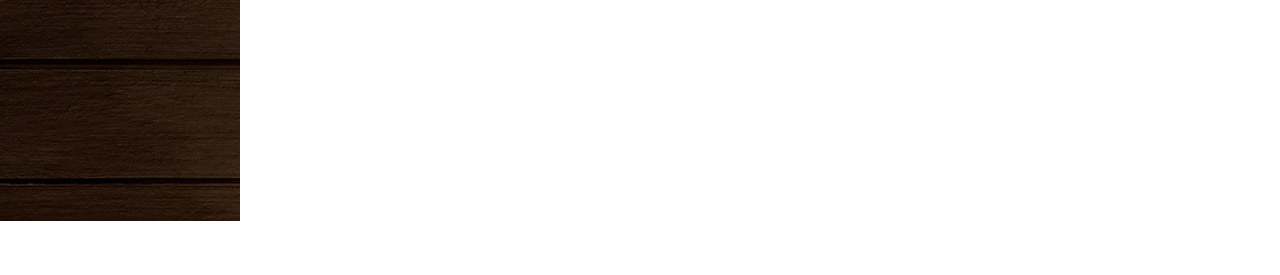
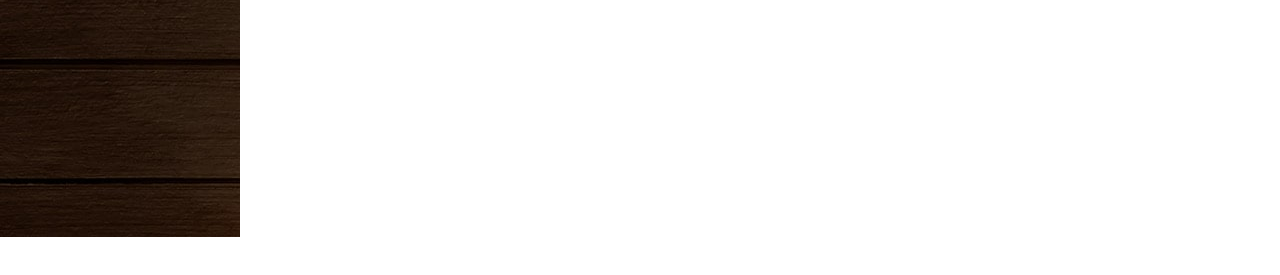
Before and after one commit to asifzeynalov/shopio-ecommerce, a website: page shopiyo.html in a window 1280 px wide. Shown: the part 243-518 px from the top of the page. Drawn offline with Linux system fonts and the light colour scheme.

Commit message:
hundurluk deyisdi

```diff
--- a/shopiyo.html
+++ b/shopiyo.html
@@ -61,7 +61,7 @@
     </div>
     <div class="bottom"></div>
   </header>
-  <section class="w-60 h-56 bg-[url('../images/h1-bg1.jpg')]">
+  <section class="w-60 h-60 bg-[url('../images/h1-bg1.jpg')]">
 
   </section>
 </body>
```
Also changed, not shown: src/css/style.css.
